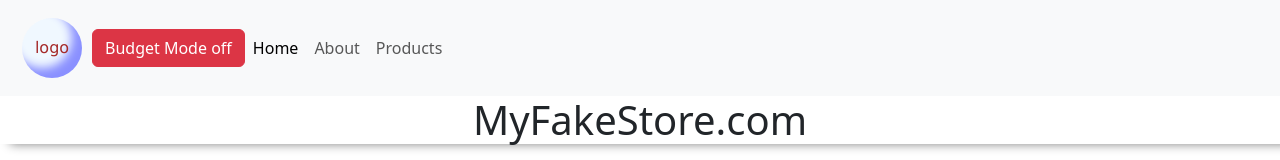
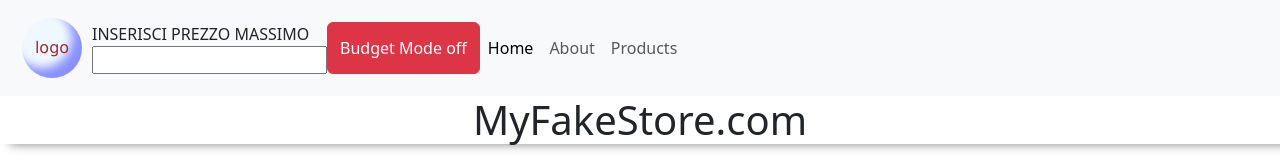
Before and after one commit to DamianoMura/react-context-api, a React (Vite) app: page / in a window 1280 px wide. Shown: the top 160 px of the page. Built offline with nearby package versions, Linux system fonts and the light colour scheme; no server answers.

Commit message:
[upd] used an external useEffect to avoid too many ajax calls

```diff
--- a/src/layouts/Header.jsx
+++ b/src/layouts/Header.jsx
@@ -25,17 +25,23 @@ const linkTree= [
 const Header = () => {
 
 const {budgetMode,toggleBudgetMode} = useBudgetContext();
-
+const [maxPrice,setMaxPrice]=useState();
   return (
     <header>
       <nav className="navbar navbar-expand-lg bg-body-tertiary">
         <div className="container-fluid">
           <NavLink to="/" className="logo">logo </NavLink>
-          <div className="budget">
+          <div className="budget d-flex">
+            <div>
+              <label className='d-block'>INSERISCI PREZZO MASSIMO</label>
+              <input type="number" />
+
+            </div>
             <button
               className={budgetMode ? "btn btn-success":"btn btn-danger"}
               onClick={toggleBudgetMode}
-              >Budget Mode {budgetMode ? " on":" off"}</button>
+              >Budget Mode {budgetMode ? " on":" off"}
+            </button>
 
 
           </div>
--- a/src/pages/Products.jsx
+++ b/src/pages/Products.jsx
@@ -8,25 +8,28 @@ import ProductFrame from '../../components/ProductFrame';
 const endpoint="https://fakestoreapi.com/products";
 const Products = () => {
    const [items,setItems]=useState([]);
+   const [filteredItems,setFilteredItems]=useState([]);
    const {budgetMode}= useBudgetContext();
 
      useEffect(()=>{
 
       axios.get(endpoint).then((resp)=>{
-        //  setItems(structuredClone(resp.data))
-        let selectedData;
+         setItems(structuredClone(resp.data))
+         setFilteredItems(resp.data)
+
+      })
+  },[])
+  useEffect(()=>{
+    let selectedData;
         if (budgetMode){
-          selectedData= resp.data.filter((item)=>{
+          selectedData= items.filter((item)=>{
             return item.price<30;
           })
-          setItems(selectedData)
+          setFilteredItems(selectedData)
         }
-        else{
-          setItems(resp.data)
-        }
-      })
+        else{setFilteredItems(items)}
+
   },[budgetMode])
-
   return (
     <main>
       <div className="container">
@@ -36,7 +39,7 @@ const Products = () => {
             <h3>All Items</h3>
           </div>
           {
-            items.map((item)=>{
+            filteredItems.map((item)=>{
               return(
                 <Link to={`/products/${item.id}`} key={item.id} >
                 <ProductFrame data={item} />
```
